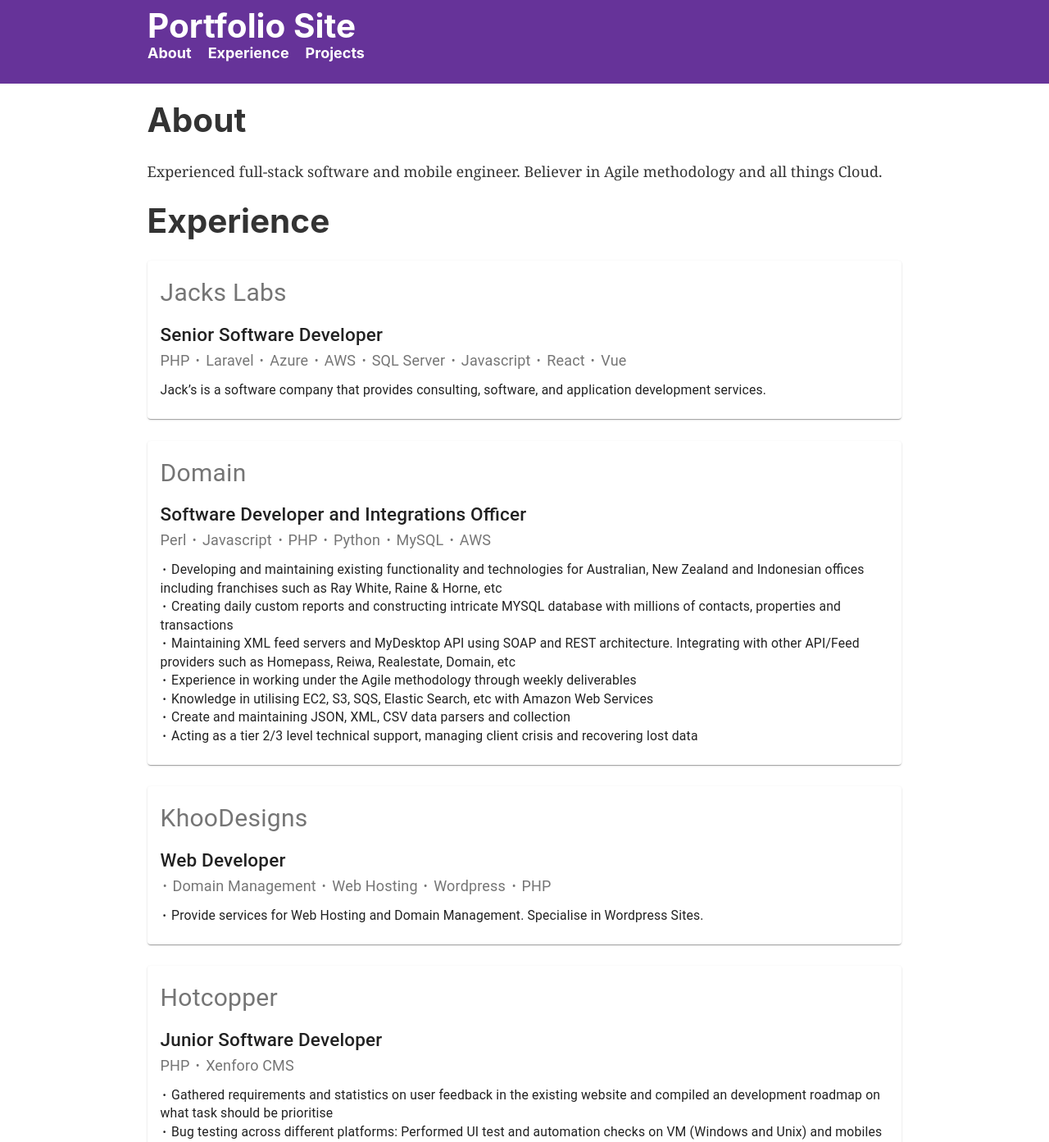
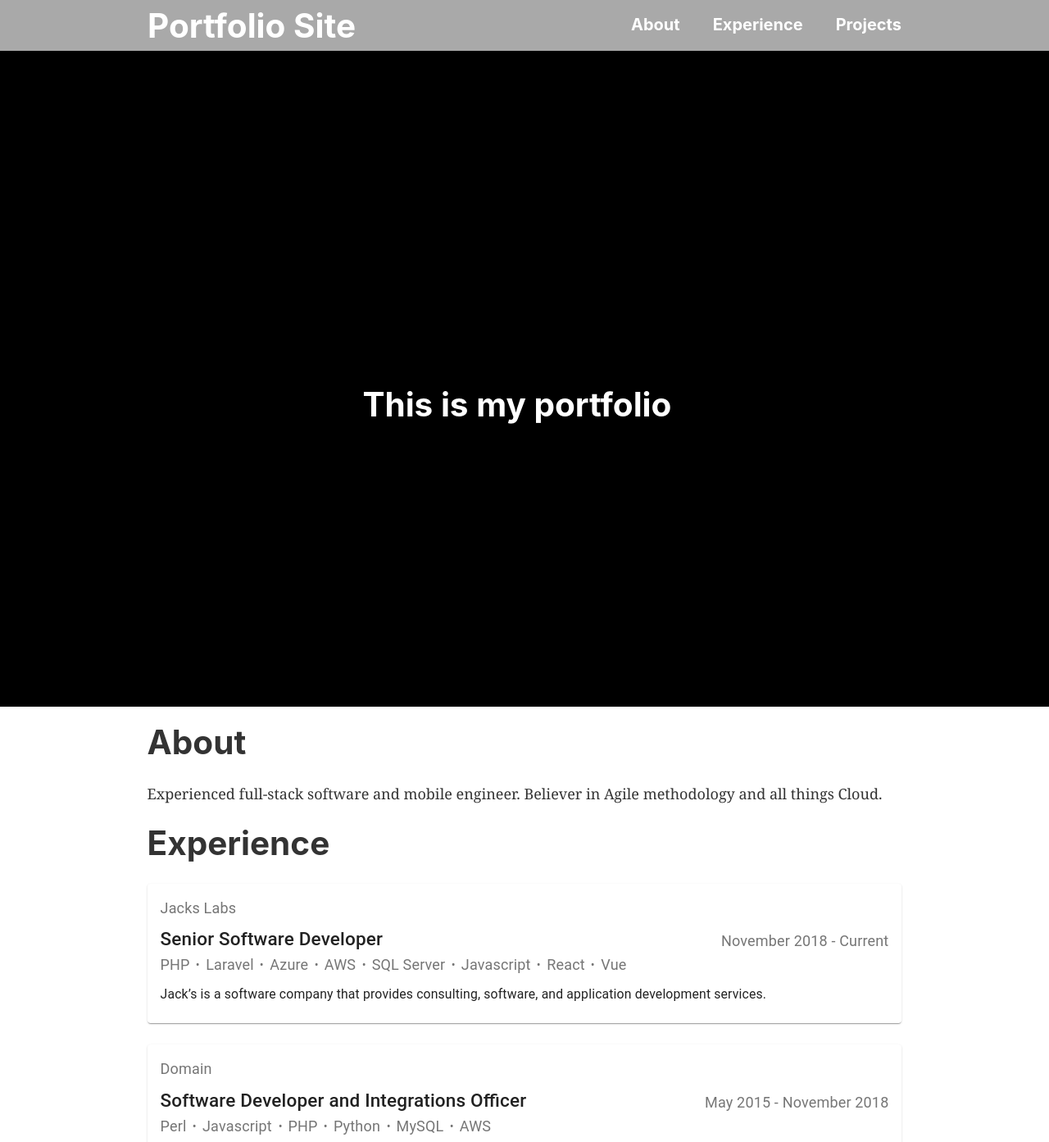
Before and after one commit to bryank91/gatsby-portfolio, a Gatsby site: page / in a window 1280 px wide. Shown: the top 1393 px of the page at 82% size. Built offline with nearby package versions, Linux system fonts and the light colour scheme; Gatsby itself is replaced by a stand-in of ours.

Commit message:
cleared errors, added dates, full screen headers, header alignments

```diff
--- a/src/components/cardDomain.js
+++ b/src/components/cardDomain.js
@@ -1,10 +1,9 @@
 import React from 'react';
 import { makeStyles } from '@material-ui/core/styles';
 import Card from '@material-ui/core/Card';
-import CardActions from '@material-ui/core/CardActions';
 import CardContent from '@material-ui/core/CardContent';
-import Button from '@material-ui/core/Button';
 import Typography from '@material-ui/core/Typography';
+import '../pages/main.css';
 
 const useStyles = makeStyles({
   card: {
@@ -30,9 +29,10 @@ export default function SimpleCard() {
   return (
     <Card className={classes.card}>
       <CardContent>
-        <Typography className={classes.title} color="textSecondary" gutterBottom>
-         Domain
-        </Typography>
+        <div className={classes.title}>
+          <Typography color="textSecondary" gutterBottom> Domain </Typography>
+          <Typography color="textSecondary" gutterBottom className="date-right"> May 2015 - November 2018 </Typography>
+        </div>
         <Typography variant="h6">Software Developer and Integrations Officer</Typography>
         <Typography className={classes.pos} color="textSecondary">
           Perl {bull} Javascript {bull} PHP {bull} Python {bull} MySQL {bull} AWS
@@ -52,4 +52,5 @@ export default function SimpleCard() {
       </CardActions> */}
     </Card>
   );
+
 }
--- a/src/components/cardEY.js
+++ b/src/components/cardEY.js
@@ -1,10 +1,9 @@
 import React from 'react';
 import { makeStyles } from '@material-ui/core/styles';
 import Card from '@material-ui/core/Card';
-import CardActions from '@material-ui/core/CardActions';
 import CardContent from '@material-ui/core/CardContent';
-import Button from '@material-ui/core/Button';
 import Typography from '@material-ui/core/Typography';
+import '../pages/main.css';
 
 const useStyles = makeStyles({
   card: {
@@ -30,9 +29,12 @@ export default function SimpleCard() {
   return (
     <Card className={classes.card}>
       <CardContent>
-        <Typography className={classes.title} color="textSecondary" gutterBottom>
-         Ernst and Young
-        </Typography>
+        <div className={classes.title}>
+          <Typography color="textSecondary" gutterBottom>
+          Ernst and Young
+          </Typography>
+          <Typography color="textSecondary" gutterBottom className="date-right"> November 2011 - February 2014 </Typography>
+        </div>
         <Typography variant="h6">Trainee Auditor</Typography>
         <Typography variant="body2" component="p">
           {bull} Vouching and Casting: Aided in vouching documents regarding inventory, payables, client accounts and other statements. Proofread calculations and measures through client’s spreadsheet report to ensure correctness and credibility.
--- a/src/components/cardHotcopper.js
+++ b/src/components/cardHotcopper.js
@@ -1,10 +1,9 @@
 import React from 'react';
 import { makeStyles } from '@material-ui/core/styles';
 import Card from '@material-ui/core/Card';
-import CardActions from '@material-ui/core/CardActions';
 import CardContent from '@material-ui/core/CardContent';
-import Button from '@material-ui/core/Button';
 import Typography from '@material-ui/core/Typography';
+import '../pages/main.css';
 
 const useStyles = makeStyles({
   card: {
@@ -30,16 +29,19 @@ export default function SimpleCard() {
   return (
     <Card className={classes.card}>
       <CardContent>
-        <Typography className={classes.title} color="textSecondary" gutterBottom>
-         Hotcopper
-        </Typography>
+        <div className={classes.title} >
+          <Typography color="textSecondary" gutterBottom>
+          Hotcopper
+          </Typography>
+          <Typography color="textSecondary" gutterBottom className="date-right">May 2014 - September 2014 </Typography>
+        </div>
         <Typography variant="h6">Junior Software Developer</Typography>
         <Typography className={classes.pos} color="textSecondary">
           PHP {bull} Xenforo CMS
         </Typography>
         <Typography variant="body2" component="p">
           {bull} Gathered requirements and statistics on user feedback in the existing website and compiled an development roadmap on what task should be prioritise
-          <br />{bull}  Bug testing across different platforms: Performed UI test and automation checks on VM (Windows and Unix) and mobiles emulators (Symbian, Android, Blackberry, iOS)
+          <br />{bull} Bug testing across different platforms: Performed UI test and automation checks on VM (Windows and Unix) and mobiles emulators (Symbian, Android, Blackberry, iOS)
           <br />{bull} Maintained the core functionality in the website through the use of the Xenforo CMS whilst performing markup language touch ups. Helped in developing small add-ons for the website such as counters for views and online users
           <br />{bull} Moderated the stock discussion forums such as determining toxic users and also providing technical support to users of the website.
           <br />{bull} Assisted in ensuring a smooth migration of data from different software architectures.
--- a/src/components/cardJacks.js
+++ b/src/components/cardJacks.js
@@ -1,10 +1,9 @@
 import React from 'react';
 import { makeStyles } from '@material-ui/core/styles';
 import Card from '@material-ui/core/Card';
-import CardActions from '@material-ui/core/CardActions';
 import CardContent from '@material-ui/core/CardContent';
-import Button from '@material-ui/core/Button';
 import Typography from '@material-ui/core/Typography';
+import '../pages/main.css';
 
 const useStyles = makeStyles({
   card: {
@@ -30,9 +29,10 @@ export default function SimpleCard() {
   return (
     <Card className={classes.card}>
       <CardContent>
-        <Typography className={classes.title} color="textSecondary" gutterBottom>
-         Jacks Labs
-        </Typography>
+        <div className={classes.title}>
+        <Typography color="textSecondary" gutterBottom> Jacks Labs </Typography>
+        <Typography color="textSecondary" gutterBottom className="date-right">November 2018 - Current</Typography>
+        </div>
         <Typography variant="h6">Senior Software Developer</Typography>
         <Typography className={classes.pos} color="textSecondary">
           PHP {bull} Laravel {bull} Azure {bull} AWS  {bull} SQL Server {bull} Javascript {bull} React {bull} Vue
--- a/src/components/cardKhoodesigns.js
+++ b/src/components/cardKhoodesigns.js
@@ -1,10 +1,9 @@
 import React from 'react';
 import { makeStyles } from '@material-ui/core/styles';
 import Card from '@material-ui/core/Card';
-import CardActions from '@material-ui/core/CardActions';
 import CardContent from '@material-ui/core/CardContent';
-import Button from '@material-ui/core/Button';
 import Typography from '@material-ui/core/Typography';
+import '../pages/main.css';
 
 const useStyles = makeStyles({
   card: {
@@ -30,12 +29,15 @@ export default function SimpleCard() {
   return (
     <Card className={classes.card}>
       <CardContent>
-        <Typography className={classes.title} color="textSecondary" gutterBottom>
-         KhooDesigns
-        </Typography>
+        <div className={classes.title}>
+          <Typography color="textSecondary" gutterBottom>
+          KhooDesigns
+          </Typography>
+          <Typography color="textSecondary" gutterBottom className="date-right"> May 2016 - November 2018 </Typography>
+        </div>
         <Typography variant="h6">Web Developer</Typography>
         <Typography className={classes.pos} color="textSecondary">
-          {bull} Domain Management {bull} Web Hosting {bull} Wordpress {bull} PHP
+          Domain Management {bull} Web Hosting {bull} Wordpress {bull} PHP
         </Typography>
         <Typography variant="body2" component="p">
           {bull} Provide services for Web Hosting and Domain Management. Specialise in Wordpress Sites.
--- /dev/null
+++ b/src/components/fullScreenHeader.js
@@ -0,0 +1,33 @@
+import PropTypes from "prop-types"
+import React from "react"
+
+const fullScreenHeader = () => (
+  <header id='fullscreenheader'
+    style={{
+      background: `black`,
+      marginBottom: `1.25rem`,
+    }}
+  >
+    <div
+      style={{
+        margin: `0 auto`,
+        height: `100vh`,
+        padding: `10px 0px 2px 20px`
+      }}
+    >
+      <h1 style={{ margin: 0, marginBottom: '5px', color: 'white', paddingTop: '50vh', paddingLeft: '33vw' }}>
+        This is my portfolio
+      </h1>
+    </div>
+  </header>
+)
+
+fullScreenHeader.propTypes = {
+  siteTitle: PropTypes.string,
+}
+
+fullScreenHeader.defaultProps = {
+  siteTitle: ``,
+}
+
+export default fullScreenHeader
--- a/src/components/header.js
+++ b/src/components/header.js
@@ -1,12 +1,10 @@
-import { Link } from "gatsby"
 import PropTypes from "prop-types"
 import React from "react"
 
 const Header = ({ siteTitle }) => (
-  <header
+  <header id='header'
     style={{
-      background: `rebeccapurple`,
-      marginBottom: `1.25rem`,
+      background: `darkGrey`
     }}
   >
     <div
@@ -16,36 +14,47 @@ const Header = ({ siteTitle }) => (
         padding: `10px 0px 2px 20px`
       }}
     >
-      <h1 style={{ margin: 0 }}>
-        <Link style={linkStyle}
-          to="/"
-          style={{
-            color: `white`,
-            textDecoration: `none`,
-          }}
+      <h1 style={{ margin: 0, marginBottom: '5px' }}>
+        <a style={linkStyle}
+          href="/"
         >
           {siteTitle}
-        </Link>
+        </a>
+        <div style={smallLinkStyle}>
+          <a style={linkStyle} href="#about">
+            About
+          </a>
+          <a style={linkStyle} href="#experience">
+            Experience
+          </a>
+          <a style={linkStyleEnd} href="#projects">
+            Projects
+          </a>
+        </div>
       </h1>
-      <h4>
-      <Link style={linkStyle} to="#about">
-          About
-      </Link>
-      <Link style={linkStyle} to="#experience">
-          Experience
-      </Link>
-      <Link style={linkStyle} to="#projects">
-          Projects
-        </Link>
-      </h4>
     </div>
   </header>
 )
 
 const linkStyle = {
+  marginRight: '40px',
+  color: 'white',
+  textDecoration: 'none'
+};
+
+const linkStyleEnd = {
   marginRight: '20px',
   color: 'white',
   textDecoration: 'none'
+};
+
+const smallLinkStyle = {
+  margin: '0px',
+  fontSize: '20px',
+  float: 'right',
+  width: '50%',
+  textAlign: 'right',
+  paddingTop: '9px'
 };
 
 Header.propTypes = {
--- a/src/components/layout.js
+++ b/src/components/layout.js
@@ -10,6 +10,7 @@ import PropTypes from "prop-types"
 import { StaticQuery, graphql } from "gatsby"
 
 import Header from "./header"
+import FullScreenHeader from "./fullScreenHeader"
 import "./layout.css"
 
 const Layout = ({ children }) => (
@@ -26,6 +27,7 @@ const Layout = ({ children }) => (
     render={data => (
       <>
         <Header siteTitle={data.site.siteMetadata.title} />
+        <FullScreenHeader />
         <div
           style={{
             margin: `0 auto`,
--- a/src/pages/index.js
+++ b/src/pages/index.js
@@ -1,5 +1,4 @@
 import React from "react"
-import { Link } from "gatsby"
 
 import Layout from "../components/layout"
 import Image from "../components/image"
@@ -11,7 +10,7 @@ import KhoodesignsCard from "../components/cardKhoodesigns"
 import EYCard from "../components/cardEY"
 
 const IndexPage = () => (
-  <Layout>
+  <Layout id='main-content'>
     <SEO title="Home" />
     <h1 id="about">About</h1>
     <p>Experienced full-stack software and mobile engineer. Believer in Agile methodology and all things Cloud.</p>
--- /dev/null
+++ b/src/pages/main.css
@@ -0,0 +1,5 @@
+.date-right {
+    float: right;
+    font-size: 20px;
+    padding-top: 7px;
+}
```
Also changed, not shown: 1 other file.
